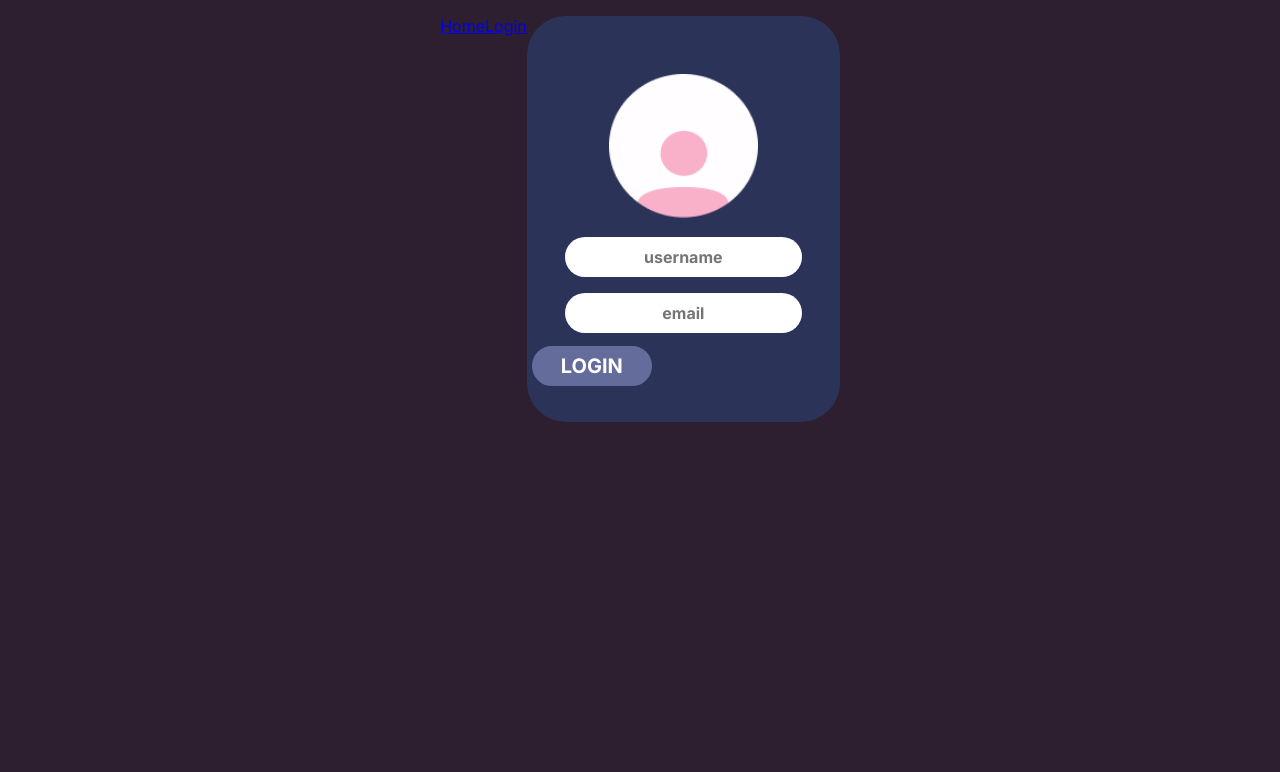
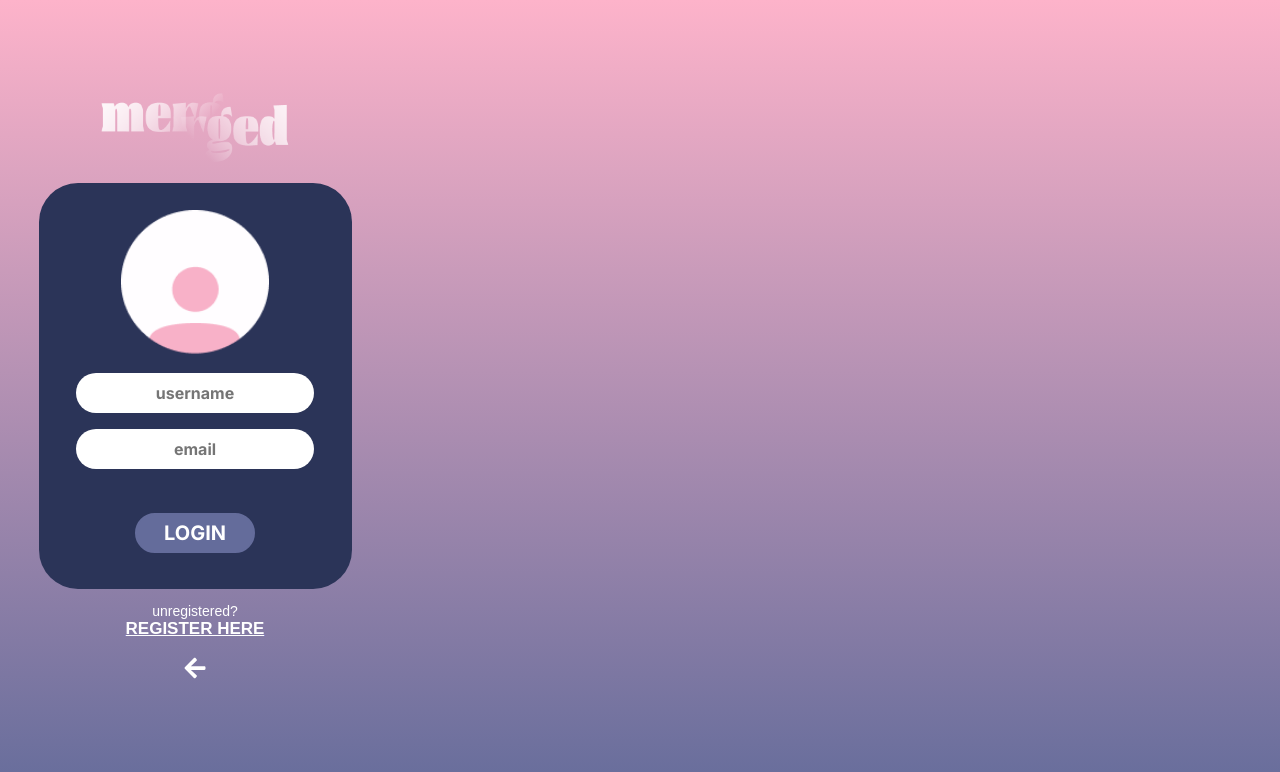
Before and after one commit to Merged-project/React-Merged, a React (Create React App) app: page /login in a window 1280 px wide. Shown: the top 772 px of the page. Built offline with nearby package versions, Linux system fonts and the light colour scheme; the HTML template or start-up script is replaced by a standard one.

Commit message:
added styles to login view

```diff
--- a/package.json
+++ b/package.json
@@ -8,6 +8,7 @@
     "@testing-library/user-event": "^13.5.0",
     "react": "^18.1.0",
     "react-dom": "^18.1.0",
+    "react-icons": "^4.4.0",
     "react-router-dom": "^6.3.0",
     "react-scripts": "5.0.1",
     "web-vitals": "^2.1.4"
--- a/src/App.css
+++ b/src/App.css
@@ -1,8 +1,11 @@
 * {
-  padding: 0px;
-  margin: 0;
   box-sizing: border-box;
   font-family: 'Inter', sans-serif;
+  background-repeat: no-repeat;
+  max-width: 390px;
+  max-height: 844px;
+  background-size: 390px 844px;
+
 }
 
 body {
--- a/src/App.js
+++ b/src/App.js
@@ -2,6 +2,8 @@ import './App.css';
 import { BrowserRouter, Router,Link, Links,Routes, Route} from 'react-router-dom';
 import Login from './views/Login';
 import Home from './views/Home';
+import './stylesheets/Login.css';
+
 // import FormContainer from './components/FormContainer';
 
 
@@ -12,8 +14,8 @@ function App() {
 
     <BrowserRouter>
       <header >
-        <Link to='/' >Home</Link>
-        <Link to='/login'>Login</Link>
+        <Link to='/' ></Link>
+        <Link to='/login'></Link>
       </header>
 
       <Routes>
--- a/src/stylesheets/Button.css
+++ b/src/stylesheets/Button.css
@@ -6,7 +6,7 @@ button {
     font-weight: bold;
     border: 2px solid #646C9B;
     border-radius: 40px;
-    margin: 5px;
+    margin: auto;
     cursor: pointer;
     color: #FFFF;
     background-color: #646C9B;
--- /dev/null
+++ b/src/stylesheets/Login.css
@@ -0,0 +1,47 @@
+body{
+    background: linear-gradient(180deg, #FDB3CA 0%, #5C6898 100%);
+    max-width: 390px;
+    max-height: 844px;
+    background-size: 390px 844px;
+}
+
+p{
+    color: #ffff;
+    text-align: center;
+    font-family: 'Montserrat', sans-serif;
+}
+
+.login-container{
+    margin: auto;
+    margin-top: 40px;
+}
+
+.unregistered-text{
+
+    font-size: 14px;
+    font-weight: 300;
+    margin-bottom: 0;
+}
+
+.register-here-text{
+    font-weight: 700;
+    font-size: 17px;
+    text-decoration-line: underline;
+    margin-top: 0;
+}
+
+.arrow-icon{
+    color: #ffff;
+    width: 50rem;
+    height: 1.5rem;
+    margin:0;
+    padding: 0;
+
+}
+
+.logo{
+    display: flex;
+    justify-content: center;
+    margin: auto;
+    margin-top: 30px;
+}
--- a/src/views/login.jsx
+++ b/src/views/login.jsx
@@ -1,9 +1,32 @@
 import React from 'react';
 import FormContainer from '../components/FormContainer.jsx';
+import {FaArrowLeft} from 'react-icons/fa';
+import '../stylesheets/Login.css';
+import { BrowserRouter, Router,Link, Links,Routes, Route} from 'react-router-dom';
+import Logo from '../img/logo.png';
+
 
 function Login (){
     return(
-        <FormContainer/>
+        <>
+            <section className='login-container'>
+                <img className = 'logo' src = {Logo}></img>
+                <FormContainer/>
+                <p className ='unregistered-text'>unregistered?</p>
+                <a>
+                    <Link to='/register'>
+                        <p className ='register-here-text'>REGISTER HERE</p>
+                    </Link>
+                </a>
+
+                <a>
+                    <Link to='/register'>
+                        <FaArrowLeft className='arrow-icon'/>
+                    </Link>
+                </a>
+            </section>
+        </>
+
 
     );
 }
```
Also changed, not shown: src/img/logo.png (added), src/views/Register.jsx (added), 1 other file (tests, documents, lock files or other folders).
